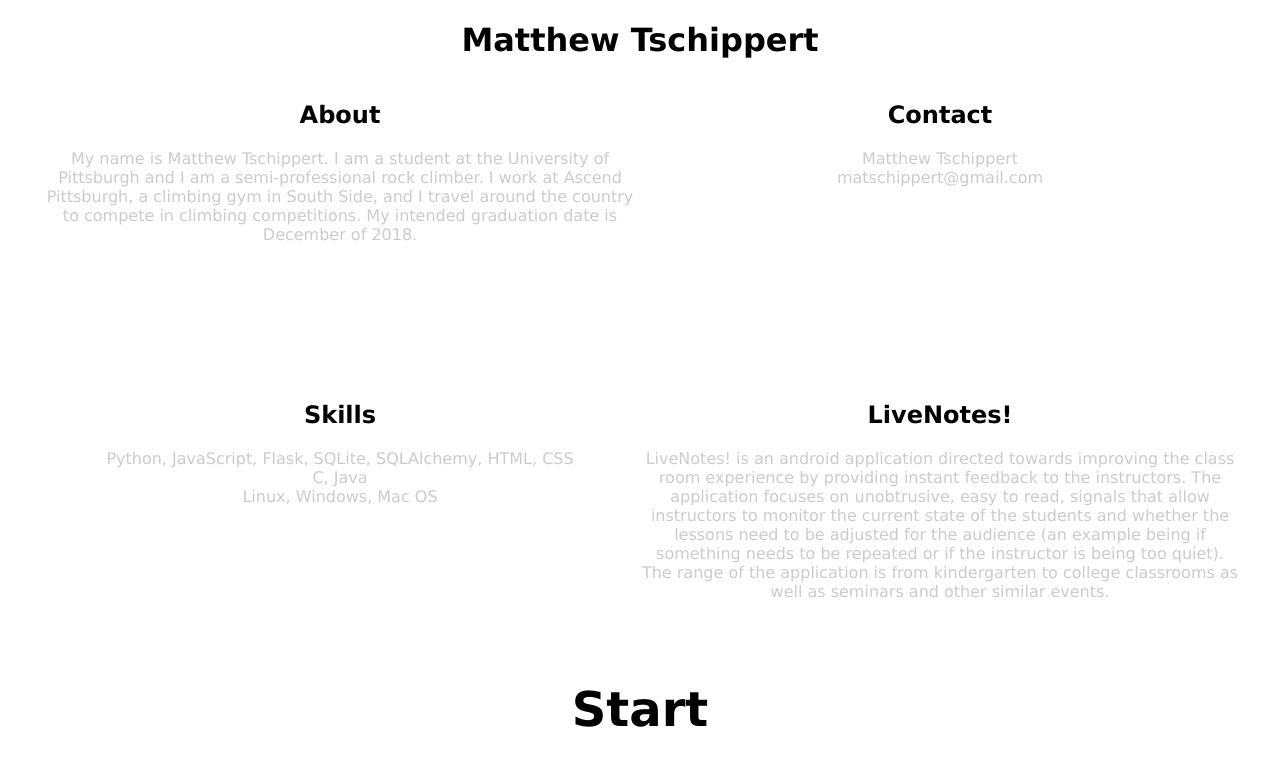
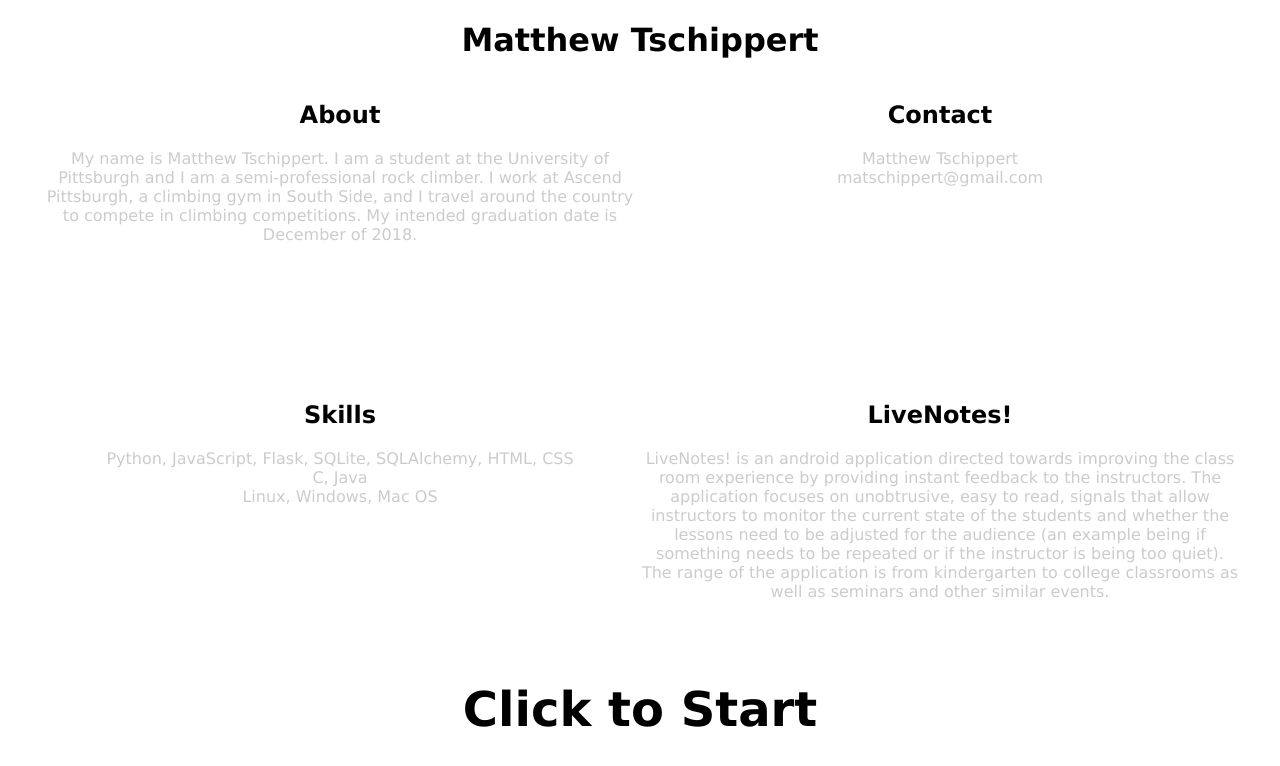
Before and after one commit to mtschippert/SI18-Technical-Project, a plain HTML site: page Part 1 - Website/index.html in a window 1280 px wide. Drawn offline with Linux system fonts and the light colour scheme.

Commit message:
Add files via upload

```diff
--- a/Part 1 - Website/css.css
+++ b/Part 1 - Website/css.css
@@ -56,6 +56,7 @@ html{
 		clear:both;
 		float:center;
 		font-size: xx-large;
+		cursor: pointer;
 }
 
 p{
--- a/Part 1 - Website/index.html
+++ b/Part 1 - Website/index.html
@@ -42,7 +42,7 @@
 				</p>
 			</div>
 			<div id="start">
-				<h2 id="starttext">Start</h2>
+				<h2 id="starttext">Click to Start</h2>
 			</div>
 		</div>
 	</div>
```
